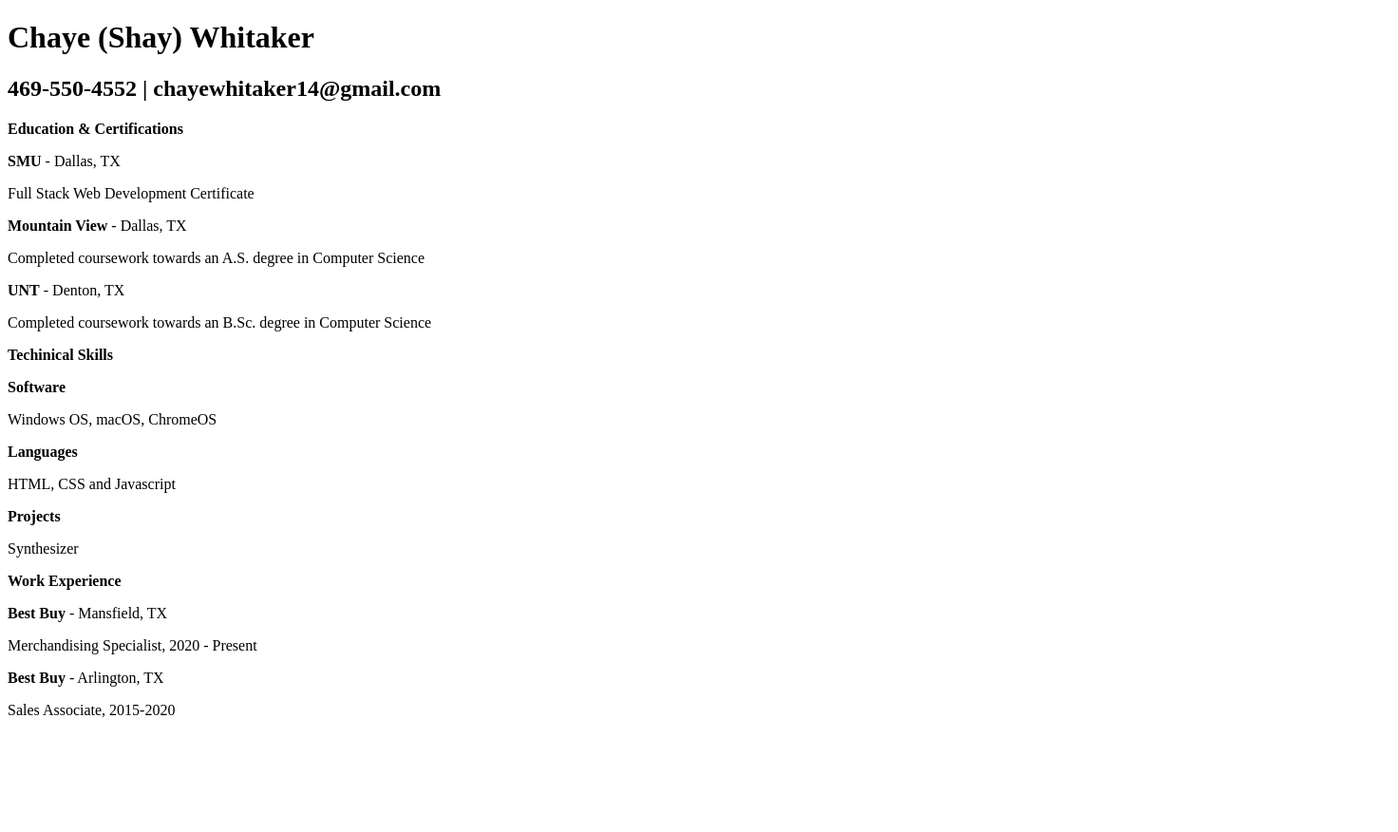
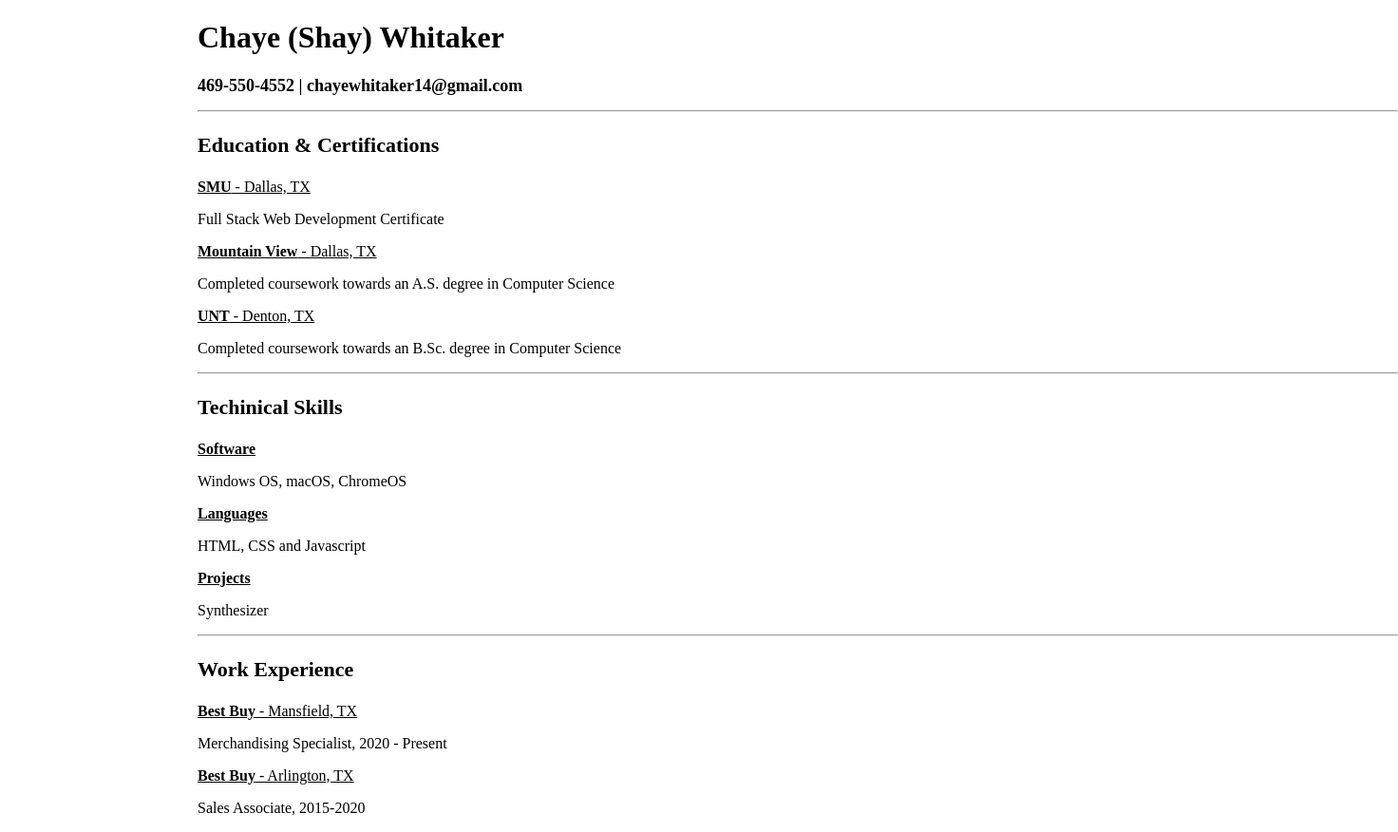
Before and after one commit to starshipog/htmlResume, a plain HTML site: page index.html in a window 1280 px wide. Shown: the whole page at 95% size, 1472 px wide, since content can reach past the window. Before the commit the page ends 800 px from the top, so only its background shows below. Drawn offline with Linux system fonts and the light colour scheme.

Commit message:
css added

```diff
--- /dev/null
+++ b/assets/css/style.css
@@ -0,0 +1,28 @@
+/* body {
+    text-align: center;
+} */
+
+body {
+    position: relative;
+    left: 200px;
+}
+
+#header-2 {
+    font-size: 18px;
+}
+
+.section-titles {
+    font-size: 22px;
+}
+
+.section-topics {
+    text-decoration: underline;
+}
+
+
+/*
+
+text-decoration: underline;
+class="section-topics"
+
+*/
--- a/index.html
+++ b/index.html
@@ -3,54 +3,65 @@
 <head>
     <meta charset="UTF-8">
     <meta name="viewport" content="width=device-width, initial-scale=1.0">
+    <!-- css link -->
+    <link rel="stylesheet" href="./assets/css/style.css">
     <title>Chaye's Resume</title>
 </head>
 <body>
-    <header>
+    <header class="header">
         <h1><strong>Chaye (Shay) Whitaker</strong></h1>
-        <h2>469-550-4552 | chayewhitaker14@gmail.com</h2>
+
+        <!-- fix spacing -->
+        <h2 id="header-2">469-550-4552 | chayewhitaker14@gmail.com</h2>
     </header>
 
 <!-- add lines like on resume to divide my sections -->
+    <hr>
+<!-- find a way where line doesnt go completed across but matches the size of my text -->
 
     <section>
-        <p><strong>Education & Certifications</strong></p>
 
-        <p><strong>SMU</strong> - Dallas, TX</p>
+        <!-- make bigger and repeat with other section titles -->
+        <p class="section-titles"><strong>Education & Certifications</strong></p>
+
+        <!-- underline the names of the schools and repeat with other section main topics-->
+        <p class="section-topics"><strong>SMU</strong> - Dallas, TX</p>
         <p>Full Stack Web Development Certificate</p>
 
-        <P><strong>Mountain View</strong> - Dallas, TX</P>
+        <P class="section-topics"><strong>Mountain View</strong> - Dallas, TX</P>
         <p>Completed coursework towards an A.S. degree in Computer Science</p>
 
-        <P><strong>UNT</strong> - Denton, TX</P>
+        <P class="section-topics"><strong>UNT</strong> - Denton, TX</P>
         <p>Completed coursework towards an B.Sc. degree in Computer Science</p>
     </section>
 
 <!-- add lines like on resume to divide my sections -->
+    <hr>
 
     <section>
-        <p><strong>Techinical Skills</strong></p>
+        <p class="section-titles"><strong>Techinical Skills</strong></p>
 
-        <p><strong>Software</strong></p>
+        <p class="section-topics"><strong>Software</strong></p>
         <p>Windows OS, macOS, ChromeOS</p>
 
-        <p><strong>Languages</strong></p>
+        <p class="section-topics"><strong>Languages</strong></p>
         <p>HTML, CSS and Javascript</p>
 
-        <p><strong>Projects</strong></p>
+        <p class="section-topics"><strong>Projects</strong></p>
         <p>Synthesizer</p>
 
     </section>
 
 <!-- add lines like on resume to divide my sections -->
+    <hr>
 
     <section>
-        <p><strong>Work Experience</strong></p>
+        <p class="section-titles"><strong>Work Experience</strong></p>
 
-        <p><strong>Best Buy</strong> - Mansfield, TX</p>
+        <p class="section-topics"><strong>Best Buy</strong> - Mansfield, TX</p>
         <p>Merchandising Specialist, 2020 - Present</p>
 
-        <p><strong>Best Buy</strong> - Arlington, TX</p>
+        <p class="section-topics"><strong>Best Buy</strong> - Arlington, TX</p>
         <p>Sales Associate, 2015-2020</p>
     </section>
 
```
